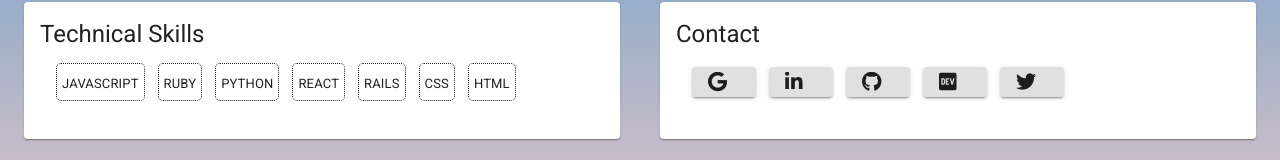
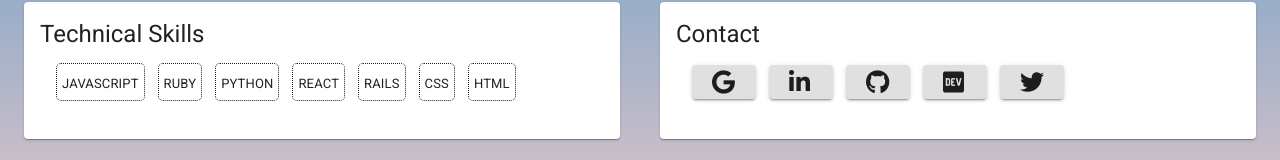
Before and after one commit to sylviapap/personal-site-react, a React (Create React App) app: page / in a window 1280 px wide. Shown: the part 638-798 px from the top of the page. Built offline with nearby package versions, Linux system fonts and the light colour scheme.

Commit message:
Fix button centering

```diff
--- a/src/pages/Home.js
+++ b/src/pages/Home.js
@@ -127,12 +127,14 @@ export default function Home() {
             <CardActions className={classes.paper}>
               {contactItems.map(item => <Button
                 variant="contained"
+                color="default"
                 className={classes.items}
-                startIcon={<Icon className={item.icon}/>}
                 href={item.href}
                 key={contactItems.indexOf(item)}
                 aria-label={item.text}
-              />)}
+              >
+                <Icon className={item.icon}/>
+              </Button>)}
             </CardActions>
           </CardContent>
         </Card>
```
